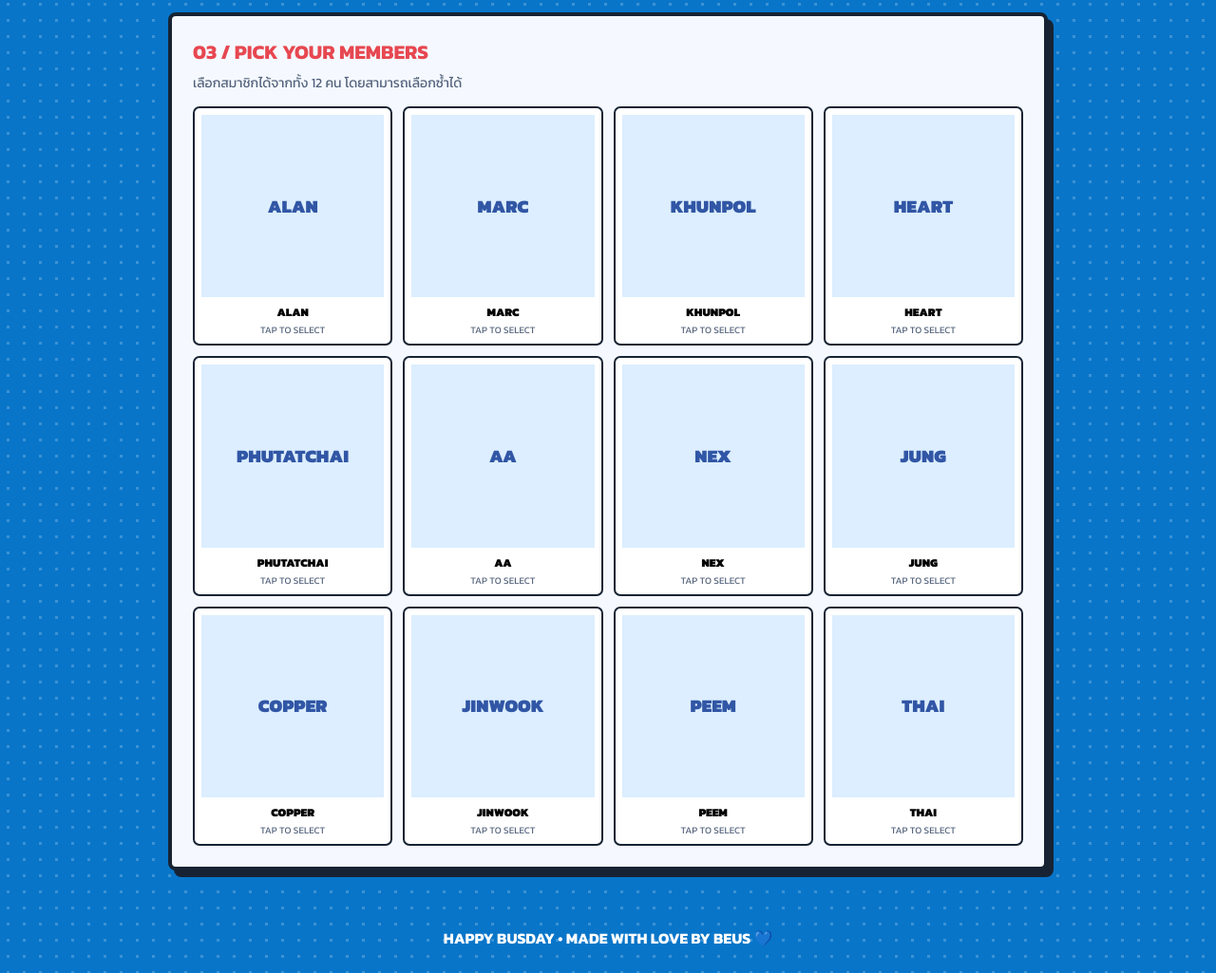
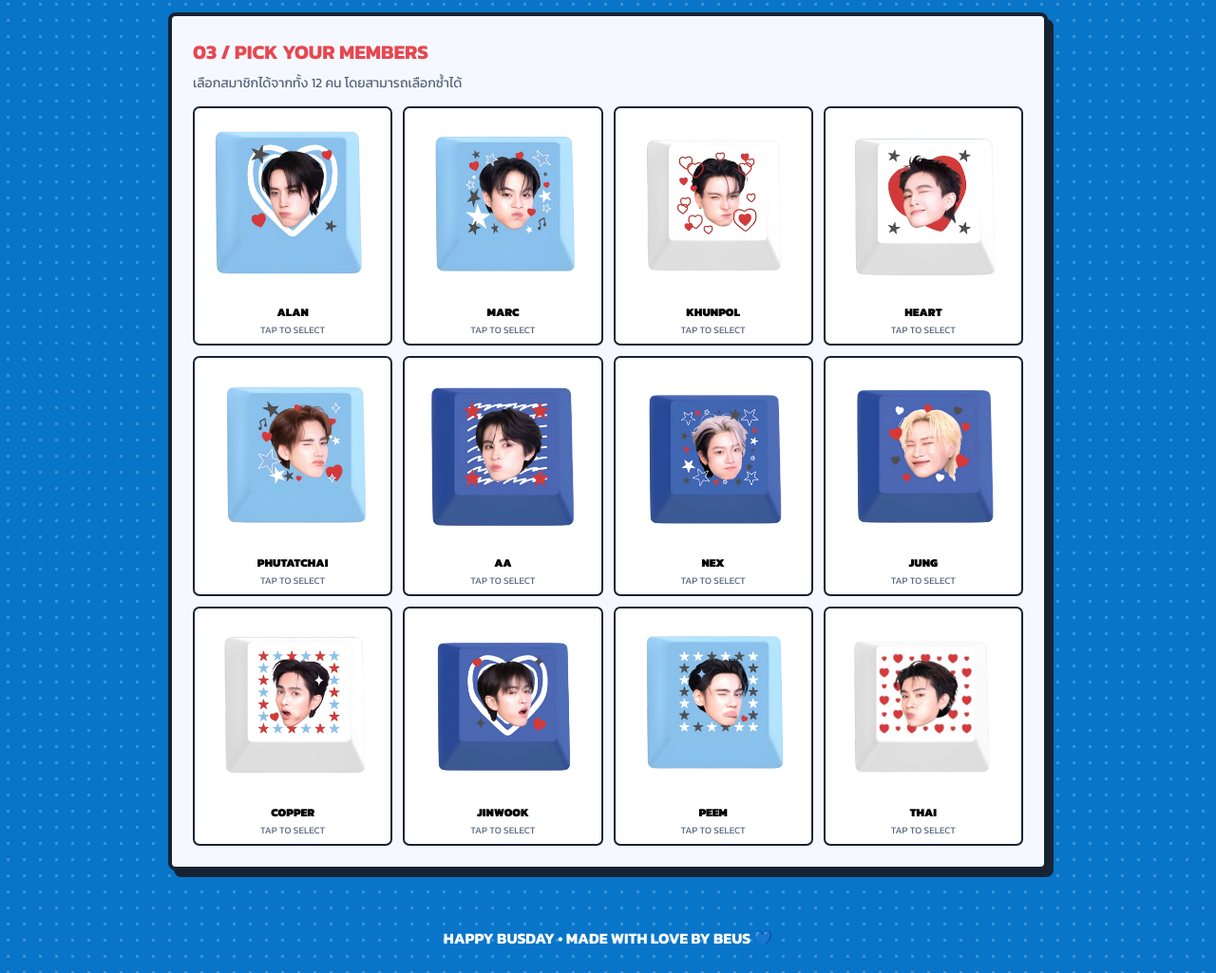
Before and after one commit to BEUS030324/BUS-KEYCAP, a plain HTML site: page index.html in a window 1280 px wide. Shown: the part 1296-2321 px from the top of the page at 95% size. Drawn offline with Linux system fonts and the light colour scheme.

Commit message:
Update index.html

```diff
--- a/index.html
+++ b/index.html
@@ -394,21 +394,21 @@ footer {
 
 <script>
 // เพิ่มรูปสมาชิกในโฟลเดอร์ images
-// ใช้ชื่อไฟล์ตามรายการนี้ เช่น images/alan.jpg
+// ใช้ชื่อไฟล์ตามรายการนี้ เช่น alan.jpg
 
 const members = [
-  {name:"ALAN", image:"images/alan.jpg"},
-  {name:"MARC", image:"images/marc.jpg"},
-  {name:"KHUNPOL", image:"images/khunpol.jpg"},
-  {name:"HEART", image:"images/heart.jpg"},
-  {name:"PHUTATCHAI", image:"images/phutatchai.jpg"},
-  {name:"AA", image:"images/aa.jpg"},
-  {name:"NEX", image:"images/nex.jpg"},
-  {name:"JUNG", image:"images/jung.jpg"},
-  {name:"COPPER", image:"images/copper.jpg"},
-  {name:"JINWOOK", image:"images/jinwook.jpg"},
-  {name:"PEEM", image:"images/peem.jpg"},
-  {name:"THAI", image:"images/thai.jpg"}
+  {name:"ALAN", image:"alan.jpg"},
+  {name:"MARC", image:"marc.jpg"},
+  {name:"KHUNPOL", image:"khunpol.jpg"},
+  {name:"HEART", image:"heart.jpg"},
+  {name:"PHUTATCHAI", image:"phutatchai.jpg"},
+  {name:"AA", image:"aa.jpg"},
+  {name:"NEX", image:"nex.jpg"},
+  {name:"JUNG", image:"jung.jpg"},
+  {name:"COPPER", image:"copper.jpg"},
+  {name:"JINWOOK", image:"jinwook.jpg"},
+  {name:"PEEM", image:"peem.jpg"},
+  {name:"THAI", image:"thai.jpg"}
 ];
 
 let mode = "select";
```
